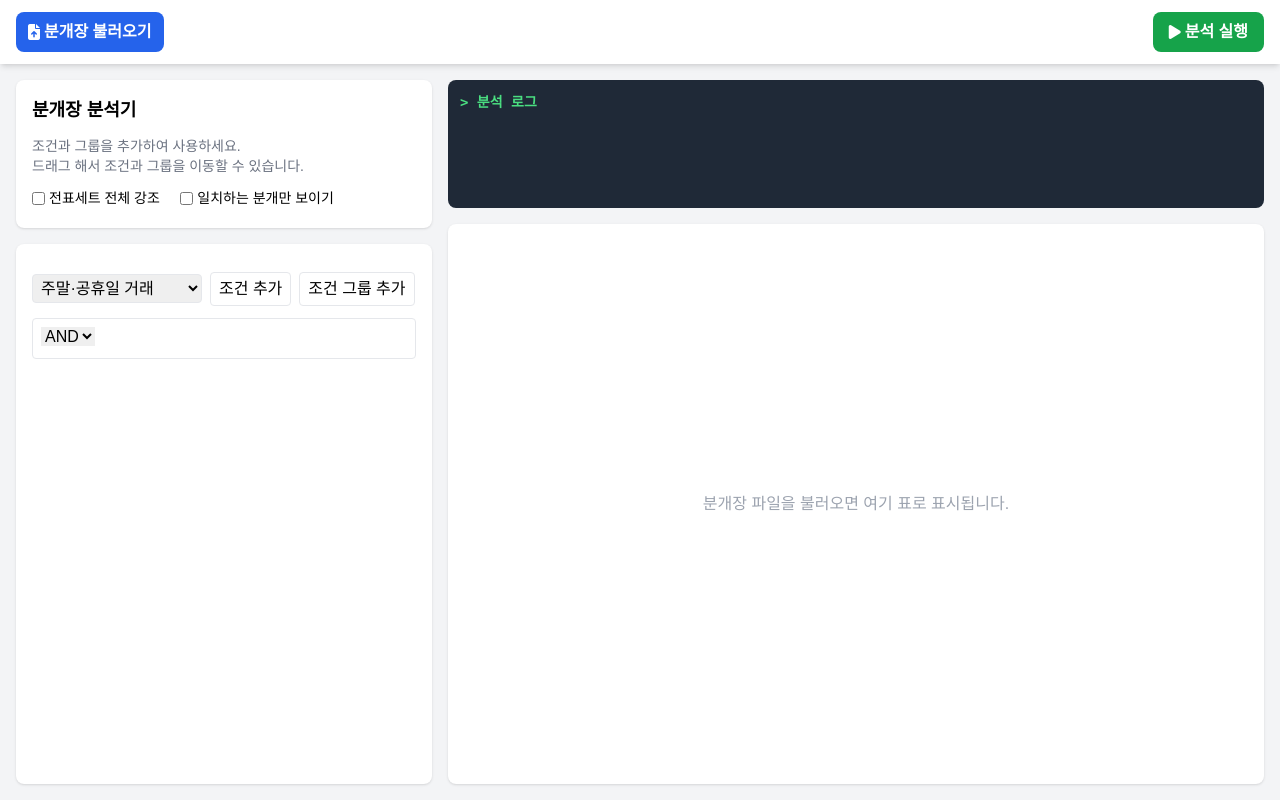
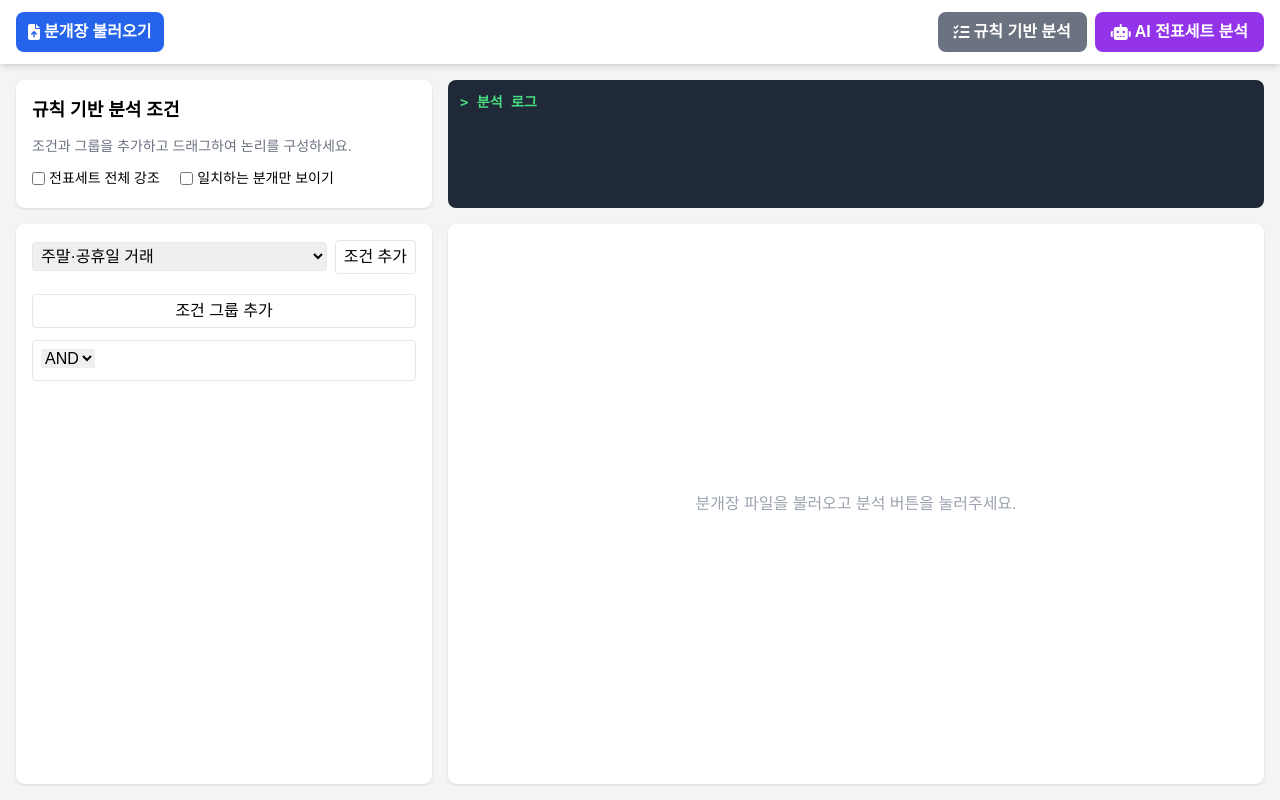
Before and after one commit to isony10/EntryChecker, a Flask app: page / in a window 1280 px wide. Run offline with Flask 3, Linux system fonts and the light colour scheme; some libraries are stand-ins or nearby versions.

Commit message:
AI 관련 기능 추가

```diff
--- a/frontend/templates/index.html
+++ b/frontend/templates/index.html
@@ -3,145 +3,98 @@
 <head>
   <style>
   input[type="number"]::-webkit-inner-spin-button,
-  input[type="number"]::-webkit-outer-spin-button {
-    -webkit-appearance: none;
-    margin: 0;
-  }
-
-  input[type="number"] {
-    -moz-appearance: textfield; /* Firefox */
-  }
-  .task-card{ @apply flex items-start px-3 py-2 rounded-lg border bg-white shadow-sm;}
-  .task-card-number{ @apply text-sm font-bold pr-2 select-none;}
-  .task-card-title { @apply font-semibold;}
-  .task-card-desc  { @apply text-xs text-gray-500 leading-none;}
-  .task-card-active{ @apply bg-indigo-50 border-indigo-400;}
-  .task-card button{ @apply ml-auto text-red-500 text-xs font-semibold;}
+  input[type="number"]::-webkit-outer-spin-button { -webkit-appearance: none; margin: 0; }
+  input[type="number"] { -moz-appearance: textfield; }
   </style>
   <meta charset="UTF-8" />
   <meta name="viewport" content="width=device-width, initial-scale=1.0"/>
-  <title>EntryChecker – 분개장 오류 식별 툴</title>
-
-  <!-- Tailwind CSS & Papaparse -->
+  <title>EntryChecker – AI 회계 코치</title>
   <script src="https://cdn.tailwindcss.com"></script>
   <script src="https://cdnjs.cloudflare.com/ajax/libs/PapaParse/5.3.2/papaparse.min.js"></script>
-  <!-- SortableJS for drag and drop -->
   <script src="https://cdnjs.cloudflare.com/ajax/libs/Sortable/1.15.0/Sortable.min.js"></script>
-
-  <!-- Font Awesome (아이콘) -->
   <link rel="stylesheet" href="https://cdnjs.cloudflare.com/ajax/libs/font-awesome/6.5.0/css/all.min.css"/>
-
   <style>
-    body       { font-family: 'Noto Sans KR', sans-serif; }
-    .highlight { background-color:#fff1f2 !important; color:#be123c; font-weight:600; }
-    .rule-card.active { background:#eff6ff; border-color:#3b82f6; }
-    .rule-card.active h4{ color:#1d4ed8; }
+    body { font-family: 'Noto Sans KR', sans-serif; }
+    .highlight { background-color:#fff1f2 !important; }
+    .highlight .highlight-cell { color:#be123c; font-weight:600; }
+    .voucher-card { border-left: 4px solid #ef4444; }
+    .modal-backdrop { background-color: rgba(0,0,0,0.5); }
+    .modal-content { animation: slide-down 0.3s ease-out; }
+    @keyframes slide-down { from { transform: translateY(-30px); opacity: 0; } to { transform: translateY(0); opacity: 1; } }
   </style>
 </head>
 <body class="bg-gray-100 min-h-screen flex flex-col">
 
-  <!-- ───────── 헤더 ───────── -->
   <header class="bg-white shadow-md">
     <div class="max-w-7xl mx-auto px-4 py-3 flex justify-between items-center">
-
-      <!-- 왼쪽: 로고 & 업로드 세트 -->
       <div class="flex items-center space-x-3">
-
-        <!-- 업로드 버튼 -->
-        <label for="file-upload"
-               class="bg-blue-600 hover:bg-blue-700 text-white font-bold py-2 px-3 rounded-lg cursor-pointer flex items-center">
+        <label for="file-upload" class="bg-blue-600 hover:bg-blue-700 text-white font-bold py-2 px-3 rounded-lg cursor-pointer flex items-center">
           <i class="fas fa-file-upload mr-1"></i> 분개장 불러오기
         </label>
         <input type="file" id="file-upload" class="hidden" accept=".csv,.xls,.xlsx">
       </div>
-
-        <!-- 로딩 배지 -->
-        <span id="loading" class="hidden text-sm font-semibold text-blue-600">
-          분석중… ⏳
-        </span>
-
-      <!-- 분석 실행 버튼 -->
-      <button id="run-analysis"
-              class="bg-green-600 hover:bg-green-700 text-white font-bold py-2 px-4 rounded-lg flex items-center">
-        <i class="fas fa-play mr-1"></i> 분석 실행
+      <span id="loading" class="hidden text-sm font-semibold text-blue-600">분석중… ⏳</span>
+      <!-- --- 분석 버튼 그룹 수정 --- -->
+      <div class="flex items-center space-x-2">
+        <button id="run-analysis" class="bg-gray-500 hover:bg-gray-600 text-white font-bold py-2 px-4 rounded-lg flex items-center" title="설정한 규칙에 따라 개별 분개를 검토합니다.">
+          <i class="fas fa-tasks mr-1"></i> 규칙 기반 분석
         </button>
+        <button id="run-ai-voucher-analysis" class="bg-purple-600 hover:bg-purple-700 text-white font-bold py-2 px-4 rounded-lg flex items-center" title="AI가 전표 단위로 종합적인 오류를 분석합니다.">
+          <i class="fas fa-robot mr-1"></i> AI 전표세트 분석
+        </button>
+      </div>
     </div>
   </header>
 
-  <!-- ───────── 메인 ───────── -->
   <main class="flex-grow flex p-4 gap-4 max-w-7xl mx-auto w-full">
-
-    <!-- 좌측 패널 -->
     <aside class="w-1/3 flex flex-col gap-4 flex-shrink-0 min-h-0">
-
-      <!-- 오류 조건 카드 -->
       <div class="bg-white p-4 rounded-lg shadow space-y-3">
-        <h3 class="text-lg font-bold">분개장 분석기</h3>
-        <p class="text-sm text-gray-500">조건과 그룹을 추가하여 사용하세요.
-          <br>드래그 해서 조건과 그룹을 이동할 수 있습니다.
-        </p>
-
-        <!-- 전표세트 강조 체크박스 및 일치 분개만 보기 -->
-        <label class="inline-flex items-center text-sm font-medium">
-          <input type="checkbox" id="chk-whole-voucher" class="mr-1">
-          전표세트 전체 강조
-        </label>
-        <label class="inline-flex items-center text-sm font-medium ml-4">
-          <input type="checkbox" id="chk-show-matching-only" class="mr-1">
-          일치하는 분개만 보이기
-        </label>
-
+        <h3 class="text-lg font-bold">규칙 기반 분석 조건</h3>
+        <p class="text-sm text-gray-500">조건과 그룹을 추가하고 드래그하여 논리를 구성하세요.</p>
+        <label class="inline-flex items-center text-sm font-medium"><input type="checkbox" id="chk-whole-voucher" class="mr-1"> 전표세트 전체 강조</label>
+        <label class="inline-flex items-center text-sm font-medium ml-4"><input type="checkbox" id="chk-show-matching-only" class="mr-1"> 일치하는 분개만 보이기</label>
       </div>
-
-
-
-      <!-- 규칙 카드 리스트 -->
-      <div id="rule-list"
-           class="h-full bg-white p-4 rounded-lg shadow overflow-y-auto space-y-3">
-           <div id="rule-cards" class="space-y-2 mb-2"></div>
+      <div id="rule-list" class="h-full bg-white p-4 rounded-lg shadow overflow-y-auto space-y-3">
         <div class="flex items-center gap-2 mb-2">
-             <select id="condition-select" class="border px-1 py-1 rounded">
+          <select id="condition-select" class="border px-1 py-1 rounded w-full">
             <option value="weekend_txn">주말·공휴일 거래</option>
             <option value="amount_over">금액 조건</option>
             <option value="keyword_search">특정 키워드</option>
             <option value="party_freq">거래처별 거래 횟수</option>
-             <option value="round_million">백만단위 이하 모두 0</option>
+            <option value="round_million">백만단위 이하 0</option>
             <option value="uniform_account">동일 계정 전표세트</option>
             <option value="unbalanced_set">차/대변 불일치 세트</option>
           </select>
-             <button id="add-condition-btn" class="border px-2 py-1 rounded">조건 추가</button>
-             <button id="add-group-btn" class="border px-2 py-1 rounded">조건 그룹 추가</button>
+          <button id="add-condition-btn" class="border px-2 py-1 rounded flex-shrink-0">조건 추가</button>
         </div>
+        <button id="add-group-btn" class="border px-2 py-1 rounded w-full">조건 그룹 추가</button>
         <div id="logic-tree" class="mt-2 space-y-2"></div>
       </div>
-
-
     </aside>
-
-
-
-    <!-- 우측 패널 -->
     <section class="w-2/3 flex flex-col gap-4">
-
-    <!-- 로그 -->
       <div class="h-32 bg-gray-800 text-white text-sm font-mono p-3 rounded-lg overflow-auto">
         <p class="text-green-400 font-bold">> 분석 로그</p>
         <div id="log-content"></div>
       </div>
+      <!-- --- 분석 결과 표시 영역 수정 --- -->
+      <div id="display-area" class="flex-grow bg-white p-4 rounded-lg shadow overflow-auto">
+        <div id="table-container" class="w-full h-full flex items-center justify-center text-gray-400"><p>분개장 파일을 불러오고 분석 버튼을 눌러주세요.</p></div>
+        <div id="ai-voucher-results-container" class="hidden space-y-6"></div>
+      </div>
+    </section>
+  </main>
 
-      <!-- 분개장 테이블 -->
-      <div id="journal-display" class="flex-grow bg-white p-4 rounded-lg shadow overflow-auto">
-        <div id="table-container"
-             class="w-full h-full flex items-center justify-center text-gray-400">
-          <p>분개장 파일을 불러오면 여기 표로 표시됩니다.</p>
+  <!-- --- 개별 AI 분석 모달창 추가 --- -->
+  <div id="ai-modal" class="fixed inset-0 z-50 hidden items-center justify-center modal-backdrop">
+    <div class="bg-white rounded-xl shadow-2xl w-full max-w-2xl modal-content">
+        <div class="p-6 border-b border-gray-200 flex justify-between items-center">
+            <h3 class="text-xl font-bold text-gray-800 flex items-center"><i class="fas fa-user-md text-blue-500 mr-3"></i>AI 코치의 개별 진단</h3>
+            <button id="close-modal-btn" class="text-gray-400 hover:text-gray-600 text-2xl">&times;</button>
+        </div>
+        <div id="modal-body" class="p-6"></div>
     </div>
   </div>
 
-
-    </section>
-  </main>
-
-  <!-- ───────── 스크립트 ───────── -->
   <script src="/static/js/main.js"></script>
 </body>
 </html>
```
Lines whose indentation alone changed are shown as unchanged.
